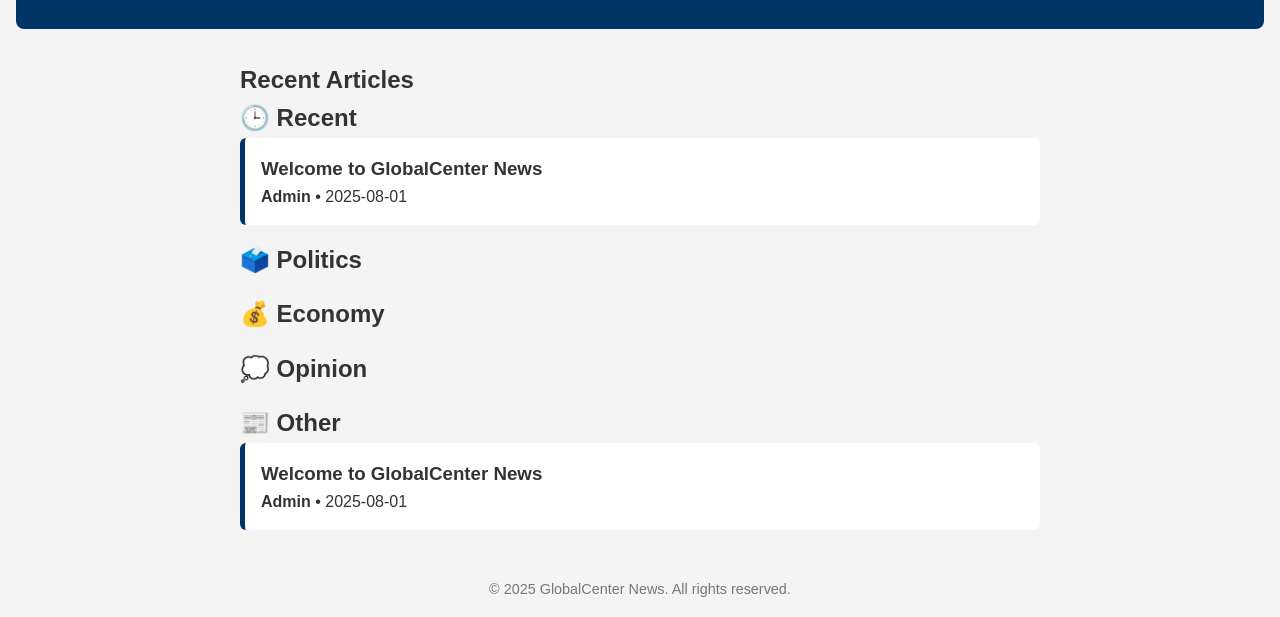
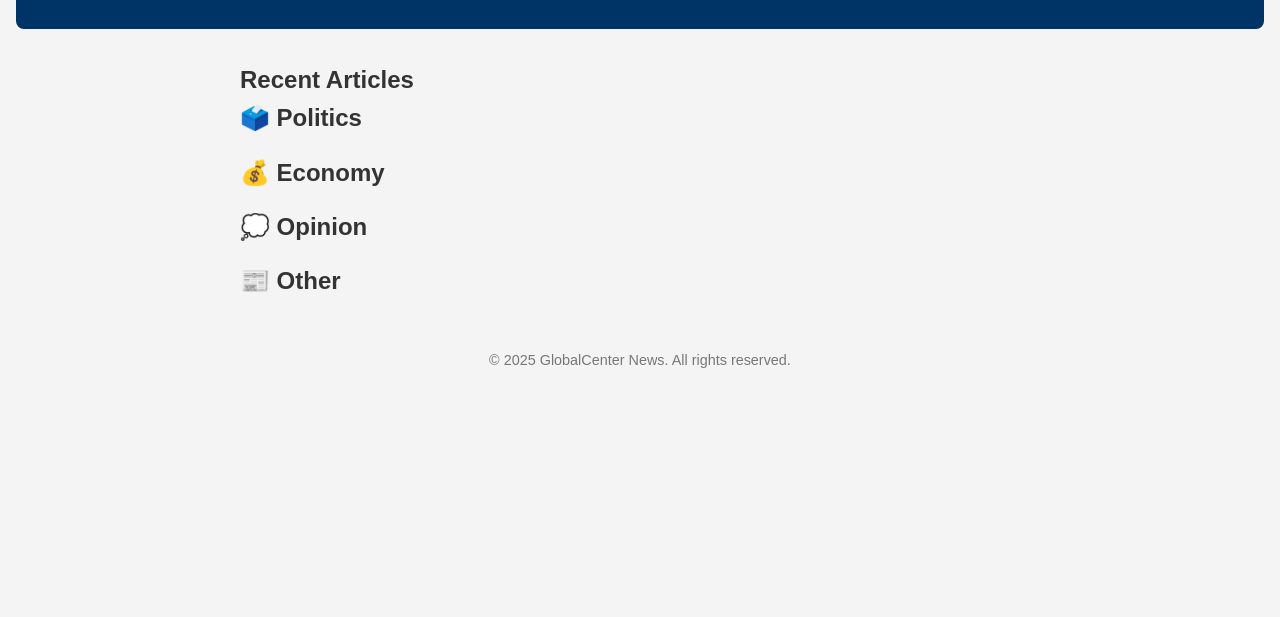
Before and after one commit to Dearev/GlobalCenterNews, a plain HTML site: page index.html in a window 1280 px wide. Shown: the part 186-803 px from the top of the page. Drawn offline with Linux system fonts and the light colour scheme.

Commit message:
Update index.html

```diff
--- a/index.html
+++ b/index.html
@@ -17,7 +17,6 @@
   <main id="news-feed">
     <h2>Recent Articles</h2>
     <div id="posts-container">
-  <section id="recent"><h2>🕒 Recent</h2></section>
   <section id="Politics"><h2>🗳️ Politics</h2></section>
   <section id="Economy"><h2>💰 Economy</h2></section>
   <section id="Opinion"><h2>💭 Opinion</h2></section>
```
